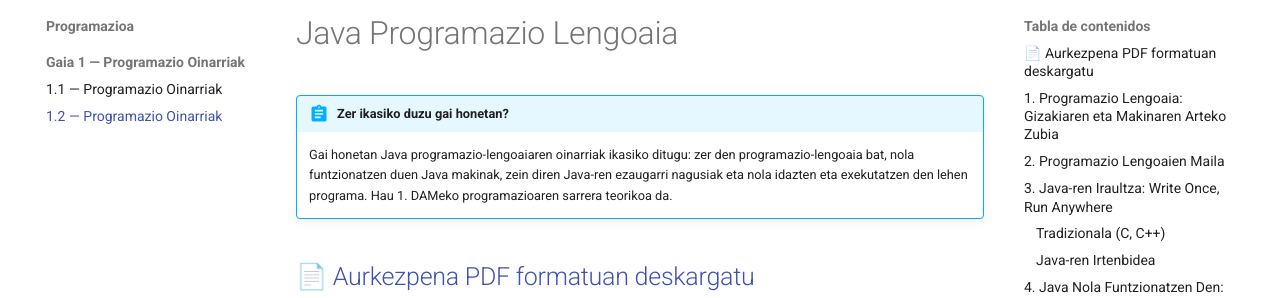
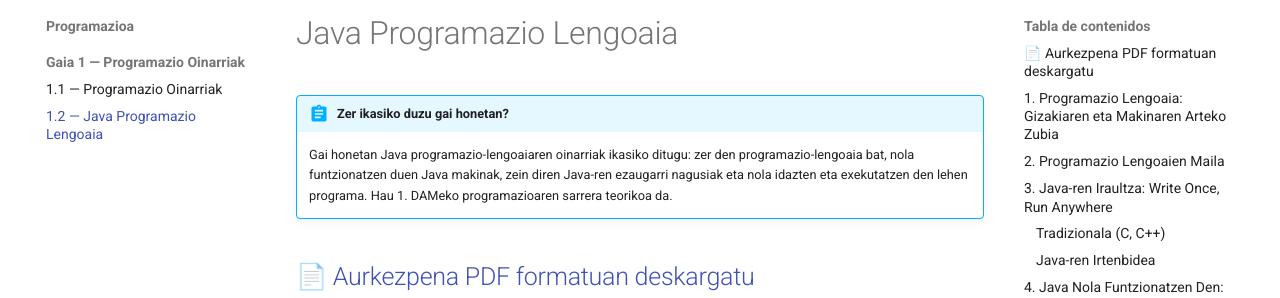
Before and after one commit to RomanOlea/apuntes-programacion, an MkDocs documentation site: the page built from docs/programazioa/gaia1/java-programazio-lengoaia.md, in a window 1280 px wide. Shown: the part 133-431 px from the top of the page. Built offline with MkDocs 1.6.1 and Material for MkDocs 9.7.7, drawn with Linux system fonts in a browser that asks for light colours.

Commit message:
Update mkdocs.yml

```diff
--- a/mkdocs.yml
+++ b/mkdocs.yml
@@ -25,4 +25,4 @@
   - Programazioa:
     - Gaia 1 — Programazio Oinarriak:
       - 1.1 — Programazio Oinarriak: programazioa/gaia1/programazio-oinarriak.md
-      - 1.2 — Programazio Oinarriak: programazioa/gaia1/java-programazio-lengoaia.md
+      - 1.2 — Java Programazio Lengoaia: programazioa/gaia1/java-programazio-lengoaia.md
```
